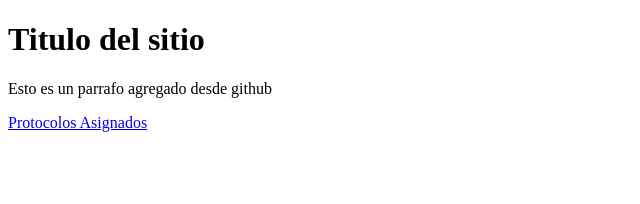
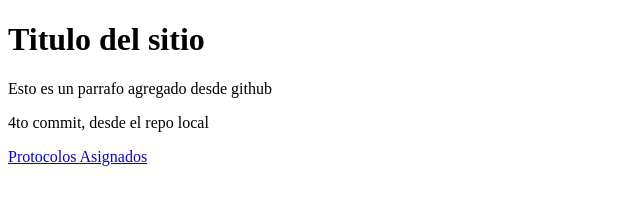
Before and after one commit to lionel-prats/repositorio_video_8_version_2, a plain HTML site: page index.html in a window 1280 px wide. Shown: the whole page, without its empty margins (0-640 px from the left). Drawn offline with Linux system fonts and the light colour scheme.

Commit message:
4to commit, cambio en index.html

```diff
--- a/index.html
+++ b/index.html
@@ -10,6 +10,8 @@
 
     <p>Esto es un parrafo agregado desde github</p>
 
+    <p>4to commit, desde el repo local</p>
+
     <a href="protocolos_asignados.html">
         Protocolos Asignados
     </a>
```
